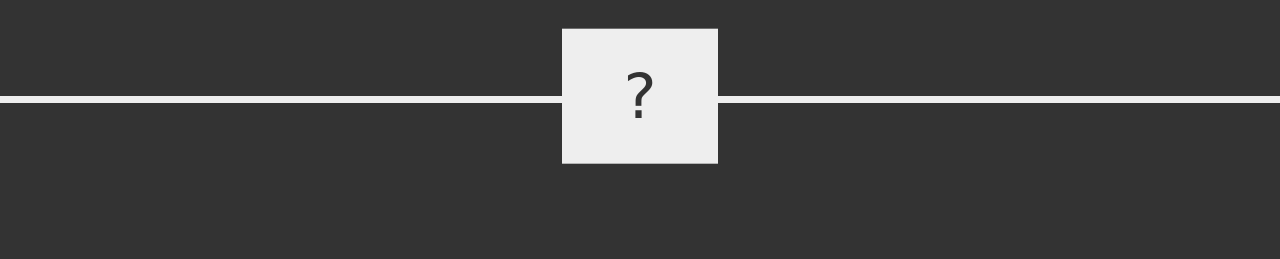
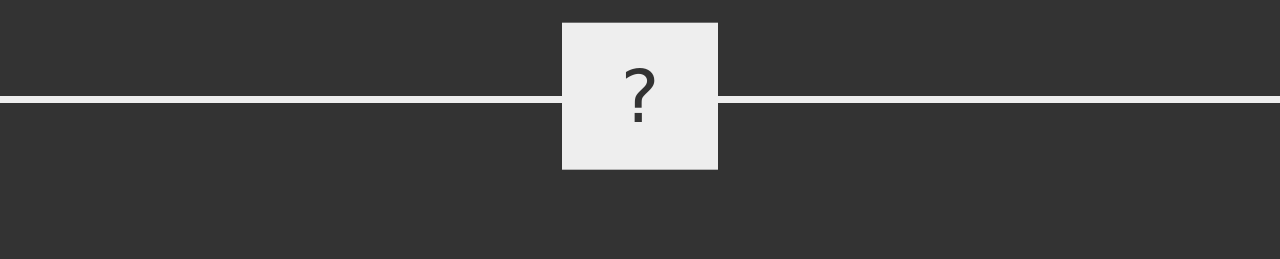
Before and after one commit to Barak-Kuzi/Guess-My-Number, a plain HTML site: page index.html in a window 1280 px wide. Both pictures are taken after a click on the button "Play Again". Shown: the part 177-436 px from the top of the page. Drawn offline with Linux system fonts and the light colour scheme.

Commit message:
Bug fixed

```diff
--- a/index.html
+++ b/index.html
@@ -10,7 +10,7 @@
         <h1>Guess My Number</h1>
         <p class="betweenNumbers">Your Guess Between 1 and 20</p>
         <button id="resetBtn">Play Again</button>
-        <div class="number">?</div>
+        <div id="secretNumber">?</div>
     </header>
     <main>
         <section class="leftSection">
--- a/script.js
+++ b/script.js
@@ -4,6 +4,7 @@ const guessNumber = document.querySelector("#theGuess");
 const scoreText = document.querySelector("#score");
 const highScoreText = document.querySelector("#highScore");
 const messageText = document.querySelector("#message");
+const secretNumberText = document.querySelector("#secretNumber");
 const minNumber = 1;
 const maxNumber = 20;
 let highScore = 0;
@@ -15,9 +16,11 @@ let alreadyWon = false;
 
 checkBtn.addEventListener("click", checkGuessNumber);
 resetBtn.addEventListener("click", playAgain);
+
 function randomNumber(){
-    return Math.floor((Math.random() * maxNumber) + minNumber);
+    return Math.trunc((Math.random() * maxNumber) + minNumber);
 }
+
 function checkGuessNumber(){
     myGuess = guessNumber.value;
     if(!myGuess){
@@ -40,6 +43,7 @@ function checkGuessNumber(){
                 break;
             case(myGuess == secretNumber):
                 messageText.textContent = "You are Correct!";
+                secretNumberText.textContent = secretNumber;
                 highScoreText.textContent = currentScore;
                 highScore = currentScore;
                 running = false;
@@ -58,6 +62,7 @@ function playAgain(){
     currentScore = maxNumber;
     guessNumber.value = "";
     messageText.textContent = `Start guessing..😜`;
+    secretNumberText.textContent = "?";
     running = false;
     alreadyWon = false;
 }
--- a/style.css
+++ b/style.css
@@ -51,10 +51,10 @@ h1{
     transform: translate(-50%, -50%);
 }
 
-.number{
+#secretNumber{
     background: #eee;
     color: #333;
-    font-size: 6rem;
+    font-size: 7rem;
     width: 15rem;
     padding: 3rem 0rem;
     text-align: center;
```
Also changed, not shown: 1 other file.
